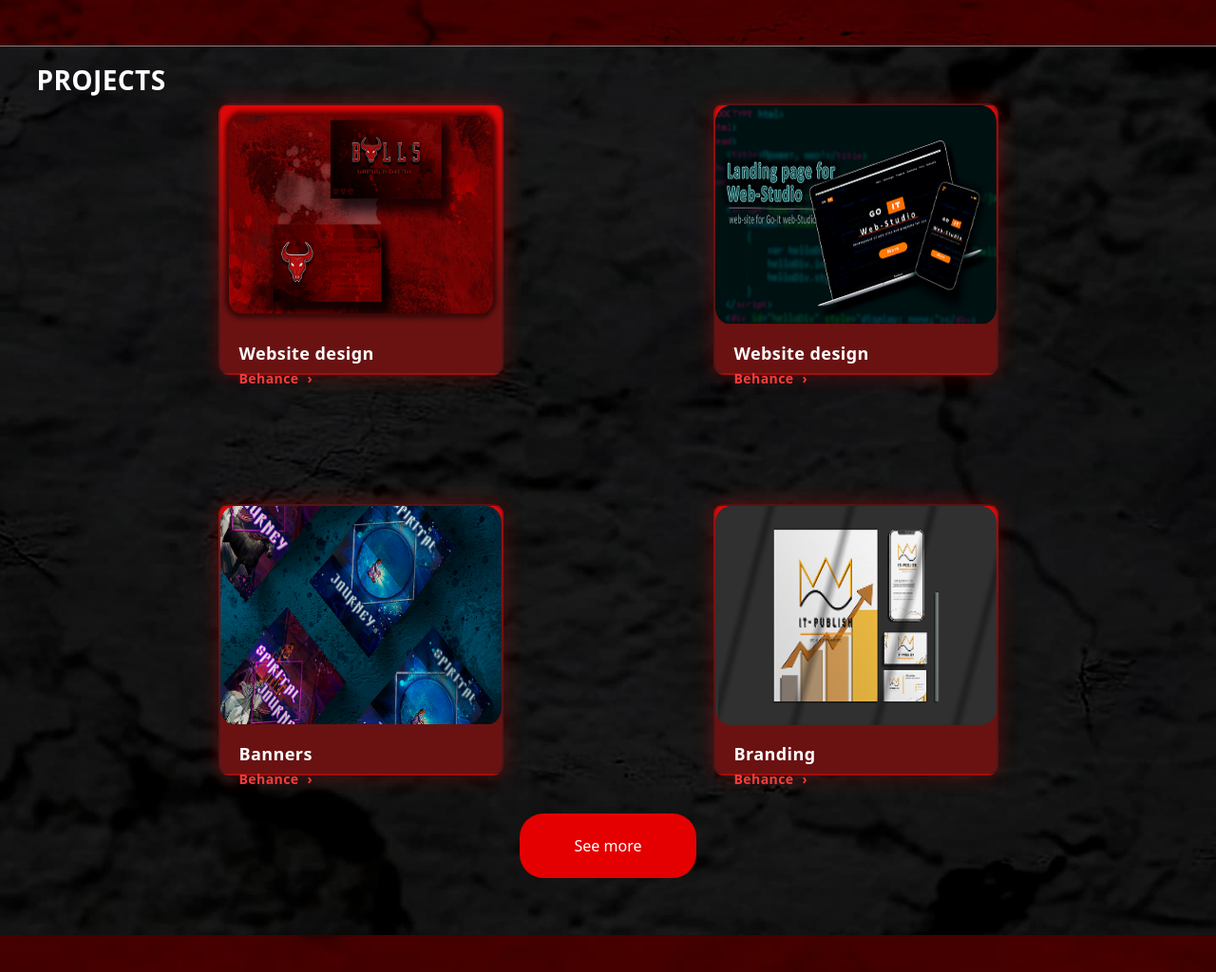
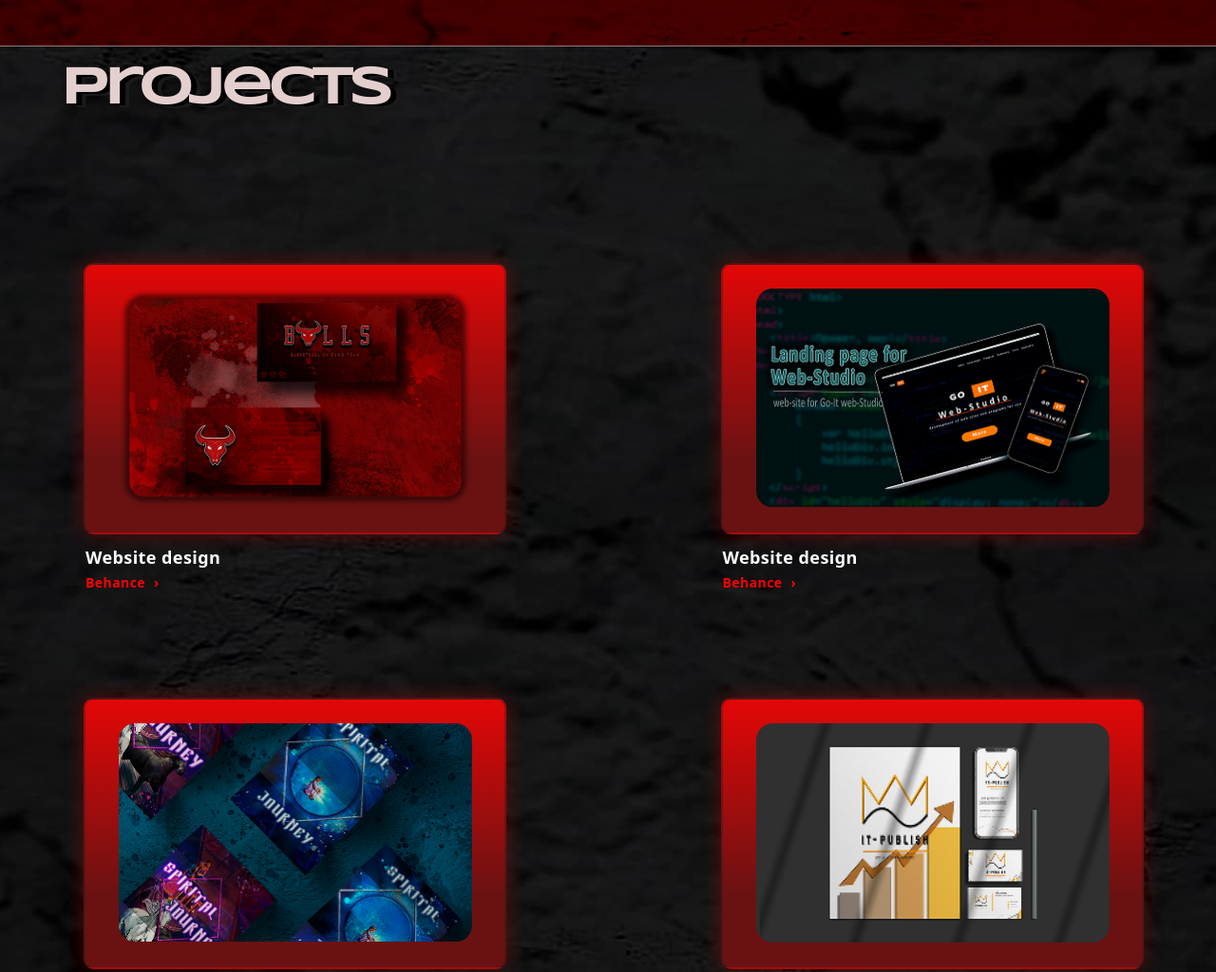
Before and after one commit to SerhiiKharyponcuk/graphic-design-by-serhii, a plain HTML site: page index.html in a window 1280 px wide. Shown: the part 1986-3010 px from the top of the page at 95% size. Drawn offline with nearby package versions, Linux system fonts and the light colour scheme.

Commit message:
section-project

```diff
--- a/index.html
+++ b/index.html
@@ -204,7 +204,7 @@ business, brochures,illustrations
                     </div>
                 </div>
 
-                <button class="projects__button button" id="seeMoreBtn">See more</button>
+                <button class="projects__button" id="seeMoreBtn">See more</button>
             </div>
         </section>
         <section class="reviews" id="reviews">
--- a/sass/layout/_04-projects.scss
+++ b/sass/layout/_04-projects.scss
@@ -1,15 +1,16 @@
 .projects {
-    background-color: #000;
+    background-color: var(--background-color-2);
     background-image: url(../images/project-1x-desktop.jpg);
     background-size: cover;
     background-position: center;
     padding: 60px 0;
     text-align: center;
-    color: #fff;
+    color: var(--color-2);
     position: relative;
     display: flex;
     align-items: center;
     justify-content: center;
+    height: 1236px;
 
     @media (min-device-pixel-ratio: 2),
     (-webkit-min-device-pixel-ratio: 2),
@@ -19,28 +20,36 @@
     }
 
     &__title {
-        font-size: 28px;
-        text-transform: uppercase;
-        margin-bottom: 40px;
         position: absolute;
-        left: 3%;
         top: 2%;
+        left: 25%;
+        font-family: var(--font-family-2);
+        font-weight: 700;
+        font-size: 33px;
+        letter-spacing: -0.1em;
+        color: var(--color-5);
+        text-shadow: 6px 2px 0 var(--color-3),
+            10px 4px 0 #1a1a1a,
+            0 0 8px rgba(0, 0, 0, 0.6);
     }
 
     &__list {
+        position: absolute;
+        transform: translate(3%, -75%);
+        width: 99%;
+        height: 620px;
+        gap: 160px;
         display: flex;
         flex-direction: column;
-        align-items: center;
-        gap: 40px;
-        position: relative;
+        justify-content: center;
     }
 
     &__card {
         border: 2px solid rgba(29, 28, 28, 0.33);
         border-radius: 11px;
-        width: 445px;
-        height: 286px;
-        background: linear-gradient(180deg, #e30707 0%, #6a1212 73.1%);
+        width: 350px;
+        height: 225px;
+        background: var(--background-gradient);
         box-shadow: 0 0 20px rgba(255, 0, 0, 0.3);
         transition: transform 0.3s ease, box-shadow 0.3s ease;
 
@@ -56,26 +65,26 @@
 
     &__image {
         border-radius: 17px;
-        width: 372px;
-        height: 231px;
-        display: block;
-        justify-content: center;
-        align-items: center;
+        width: 296px;
+        height: 184px;
+        position: absolute;
+        margin: 20px 25px;
     }
 
     &__info {
-        padding: 20px;
+        position: absolute;
+        transform: translate(0%, 575%);
         text-align: left;
     }
 
     &__name {
         font-size: 18px;
         margin-bottom: 8px;
-        color: #fff;
+        color: var(--color-2);
     }
 
     &__link {
-        color: #ff3b3b;
+        color: var(--color-6);
         text-decoration: none;
         font-size: 14px;
 
@@ -89,11 +98,13 @@
     }
 
     &__button {
-        background: #e40000;
-        color: #fff;
-        margin-top: 40px;
-        padding: 12px 30px;
-        border-radius: 25px;
+        position: absolute;
+        transform: translate(-46%, 665%);
+        background: var(--color-6);
+        color: var(--color-2);
+        border-radius: 27px;
+        width: 184px;
+        height: 64px;
         font-size: 16px;
         font-weight: 500;
         border: none;
@@ -105,22 +116,45 @@
         }
     }
 
-    // 💻 Desktop view
-    @media screen and (min-width: 767px) {
+    /* 💻 Tablet */
+    @media screen and (min-width: 768px) {
+        .projects {
+            &__title {
+                top: 1%;
+                left: 5%;
+                font-size: 57px;
+            }
+
+            &__info {
+                transform: translate(0%, 665%);
+            }
+
             &__list {
+                transform: translate(1%, -55%);
+                height: 780px;
                 display: grid;
                 grid-template-columns: repeat(2, 1fr);
                 grid-template-rows: repeat(2, 1fr);
-            grid-column-gap: 221px;
-            grid-row-gap: 136px;
+                grid-column-gap: 30px;
+                grid-row-gap: 90px;
                 justify-content: center;
             }
 
-        &__card {
-            max-width: 300px;
+            &__image {
+                width: 297px;
+                height: 231px;
+                margin: 25px 28px;
             }
 
-        // Позиції карток у гріді
+            &__card {
+                width: 370px;
+                height: 286px;
+
+                &--hidden {
+                    display: block;
+                }
+            }
+
             &__card.first {
                 grid-area: 1 / 1 / 2 / 2;
             }
@@ -141,24 +175,109 @@
                 width: 186px;
                 height: 68px;
             }
+        }
+    }
+
+    /* 💻 Desktop-mini */
+    @media screen and (min-width: 1200px) {
+        .projects {
+            &__info {
+                transform: translate(0%, 665%);
+            }
+
+            &__list {
+                transform: translate(-15%, -50%);
+                width: 1120px;
+                height: 780px;
+                display: grid;
+                grid-template-columns: repeat(2, 1fr);
+                grid-template-rows: repeat(2, 1fr);
+                grid-column-gap: 221px;
+                grid-row-gap: 136px;
+            }
+
+            &__image {
+                width: 372px;
+                height: 231px;
+                margin: 25px 35px;
+            }
 
             &__card {
-            border: 2px solid rgba(29, 28, 28, 0.33);
-            border-radius: 11px;
                 width: 445px;
                 height: 286px;
-            background: linear-gradient(180deg, #e30707 0%, #6a1212 73.1%);
-            box-shadow: 0 0 20px rgba(255, 0, 0, 0.3);
-            transition: transform 0.3s ease, box-shadow 0.3s ease;
-
-            &:hover {
-                transform: translateY(-4px);
-                box-shadow: 0 0 25px rgba(255, 0, 0, 0.5);
-            }
 
                 &--hidden {
                     display: block;
                 }
             }
+
+            &__card.first {
+                grid-area: 1 / 1 / 2 / 2;
+            }
+
+            &__card.second {
+                grid-area: 1 / 2 / 2 / 3;
+            }
+
+            &__card.third {
+                grid-area: 2 / 1 / 3 / 2;
+            }
+
+            &__card.last {
+                grid-area: 2 / 2 / 3 / 3;
+            }
+
+            &__button {
+                width: 186px;
+                height: 68px;
             }
         }
+    }
+
+    /* 💻 Desktop */
+    @media screen and (min-width: 1437px) {
+        .projects {
+            height: 1236px;
+
+            &__list {
+                transform: translate(15%, -50%);
+            }
+
+            &__image {
+                width: 372px;
+                height: 231px;
+                margin: 25px 35px;
+            }
+
+            &__card {
+                width: 445px;
+                height: 286px;
+
+                &--hidden {
+                    display: block;
+                }
+            }
+
+            &__card.first {
+                grid-area: 1 / 1 / 2 / 2;
+            }
+
+            &__card.second {
+                grid-area: 1 / 2 / 2 / 3;
+            }
+
+            &__card.third {
+                grid-area: 2 / 1 / 3 / 2;
+            }
+
+            &__card.last {
+                grid-area: 2 / 2 / 3 / 3;
+            }
+
+            &__button {
+                width: 186px;
+                height: 68px;
+            }
+        }
+    }
+}
```
Also changed, not shown: css/main.css, css/main.min.css, 2 other files. Lines whose indentation alone changed are shown as unchanged.
